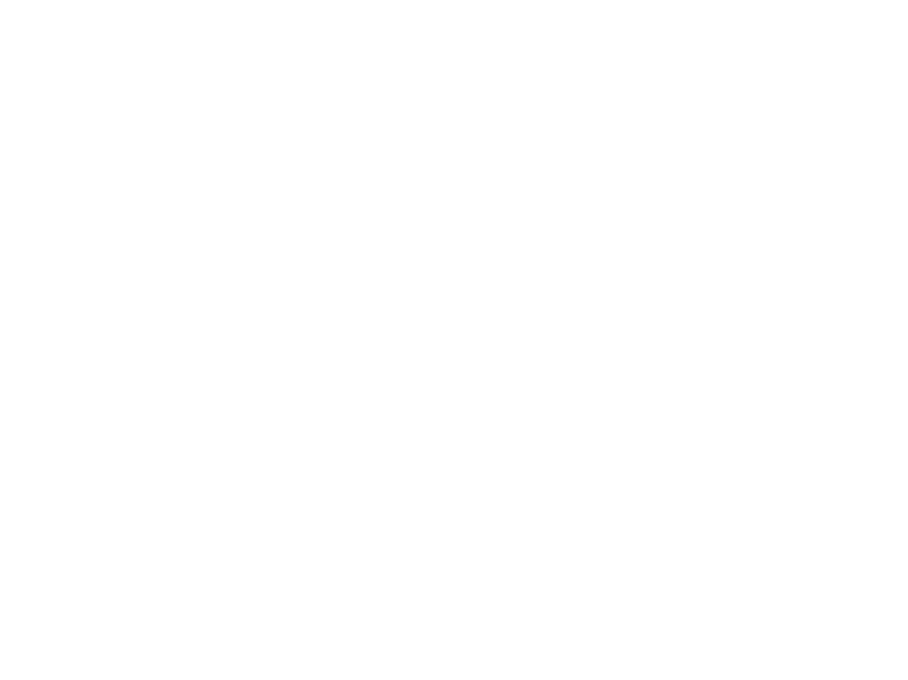
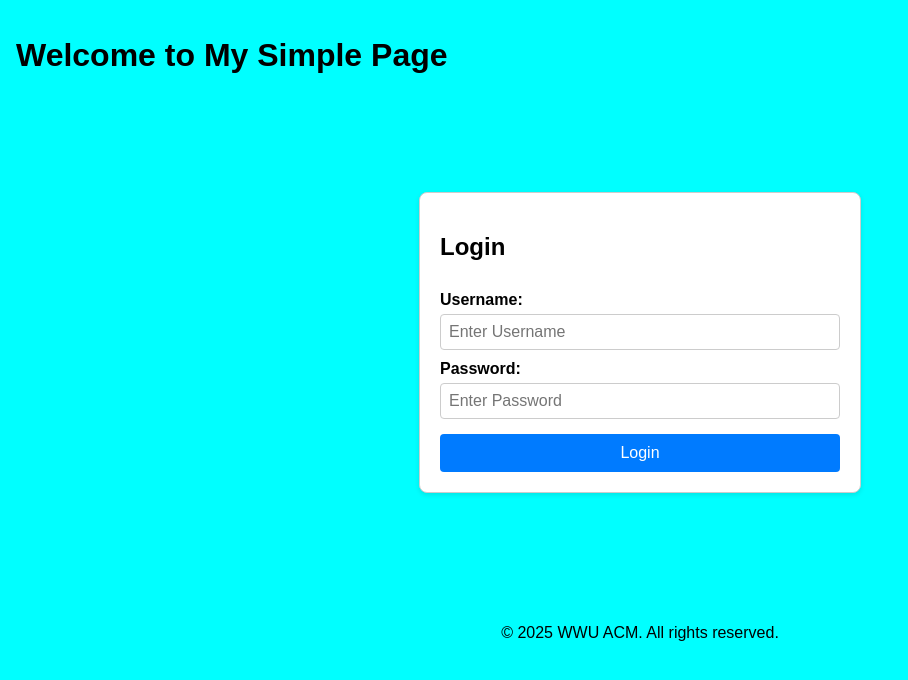
Before and after one commit to Noah-Stull/ACMPROJ, a website: page index.html in a window 1280 px wide. Shown: the whole page, without its empty margins (0-908 px from the left). Drawn offline with Linux system fonts and the light colour scheme.

Commit message:
Some stuff plus an area for express server

```diff
--- a/index.html
+++ b/index.html
@@ -1,10 +1,44 @@
+<!DOCTYPE html>
 <html lang="en">
 <head>
-    <meta charset="UTF-8">
-    <meta name="viewport" content="width=device-width, initial-scale=1.0">
-    <title>Document</title>
+  <meta charset="UTF-8">
+  <meta name="description" content="WWU STUDENT MARKET">
+  <meta name="author" content="Your Name">
+  <meta name="viewport" content="width=device-width, initial-scale=1.0">
+  <title>Login page</title>
+
+  <link rel="stylesheet" href="style.css">
+
 </head>
 <body>
 
+  <!-- Header section -->
+  <header>
+    <h1>Welcome to My Simple Page</h1>
+    <!-- Add top menu -->
+  </header>
+
+  <!-- Main content area -->
+  <main>
+
+    <div class="login-container">
+    <h2>Login</h2>
+      <form action="/login" method="POST">
+        <label for="username">Username:</label>
+        <input type="text" id="username" name="username" placeholder="Enter Username" required>
+
+        <label for="password">Password:</label>
+        <input type="password" id="password" name="password" placeholder="Enter Password" required>
+        <button type="submit">Login</button>
+      </form>
+    </div>
+
+  </main>
+
+  <!-- Footer section -->
+  <footer>
+    <p>© 2025 WWU ACM. All rights reserved.</p>
+  </footer>
+
 </body>
 </html>
--- a/style.css
+++ b/style.css
@@ -0,0 +1,67 @@
+body {
+      font-family: Arial, sans-serif;
+      margin: 0;
+      padding: 0;
+      background-color: #00ffff;
+    }
+    header {
+      padding: 1em;
+      background-color: #00ffff;
+    }
+    main {
+      margin: 20px;
+      background-color: #00ffff;
+      padding: 20px;
+      min-height: 50vh;
+    }
+    footer {
+      text-align: center;
+      padding: 1em;
+      background-color: #00ffff;
+      margin-top: 20px;
+    }
+    /*area for the password and username stufff */
+    form {
+      display: flex;
+      flex-direction: column;
+    }
+
+    label {
+      margin-top: 10px;
+      margin-bottom: 5px;
+      font-weight: bold;
+    }
+
+    input[type="text"],
+    input[type="password"] {
+      padding: 8px;
+      font-size: 1em;
+      border: 1px solid #ccc;
+      border-radius: 4px;
+    }
+    button {
+      margin-top: 15px;
+      padding: 10px;
+      background-color: #007BFF; /* Bootstrap-like blue */
+      color: #fff;
+      font-size: 1em;
+      border: none;
+      border-radius: 4px;
+      cursor: pointer;
+    }
+
+    button:hover {
+      background-color: #0056b3;
+    }
+
+.login-container {
+    max-width: 400px;
+    margin: 40px auto;
+    background-color: #fff;
+
+    padding: 20px;
+    border: 1px solid #ccc;
+    border-radius: 8px;
+    box-shadow: 0 2px 5px rgba(0,0,0,0.1);
+
+}
```
Also changed, not shown: package.json (added, +20 -0 lines), pepe.png (added).
